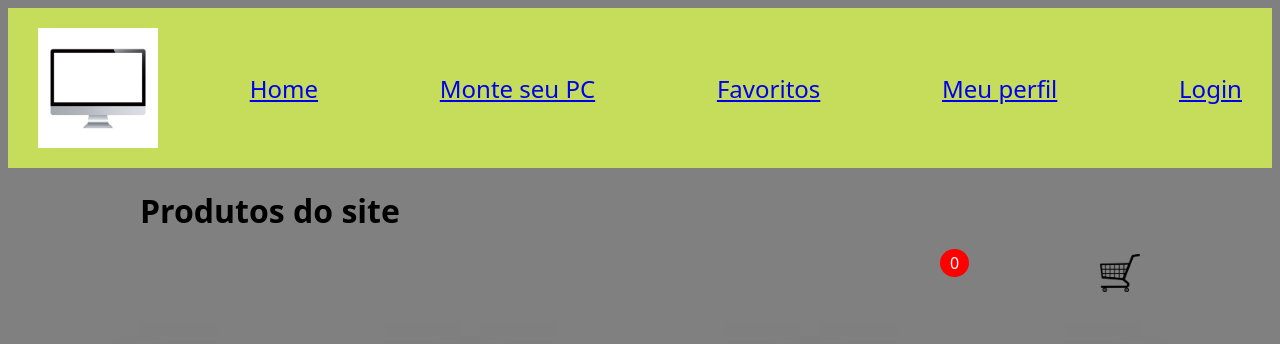
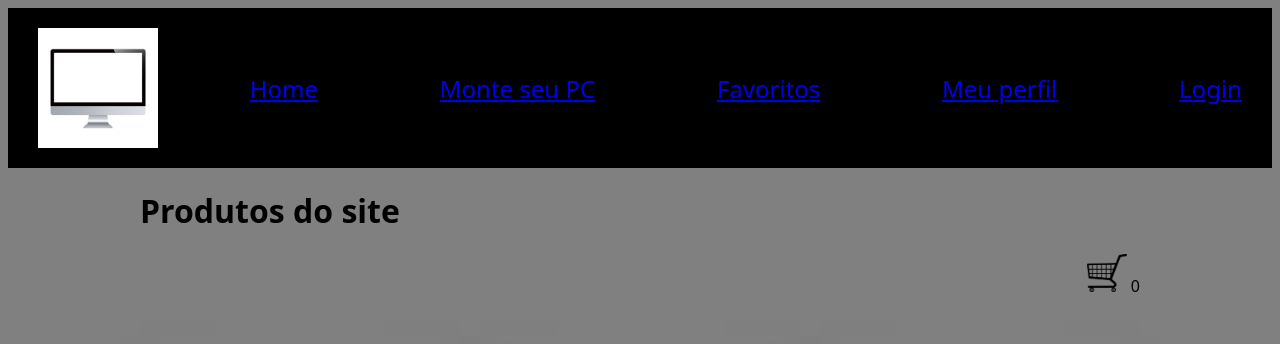
Before and after one commit to Arthurgiancott/ti-1-pmg-cc-t-20231-grupo-pecas-de-pc-s, a plain HTML site: page codigo/index.html in a window 1280 px wide. Shown: the top 344 px of the page. Drawn offline with Linux system fonts and the light colour scheme.

Commit message:
Update style.css

```diff
--- a/codigo/style.css
+++ b/codigo/style.css
@@ -15,7 +15,7 @@ a {
   }
 
 .header {
-    background: #c5dd5a;
+    background: #000000;
     color: rgb(22, 22, 22);
     font-size: 24px;
     padding: 20px 0;
@@ -54,18 +54,6 @@ header .shopping{
 }
 header .shopping img{
     width: 40px;
-}
-header .shopping span{
-    background: red;
-    border-radius: 50%;
-    display: flex;
-    justify-content: center;
-    align-items: center;
-    color: #fff;
-    position: absolute;
-    top: -5px;
-    left: 80%;
-    padding: 3px 10px;
 }
 .list{
     display: grid;
```
